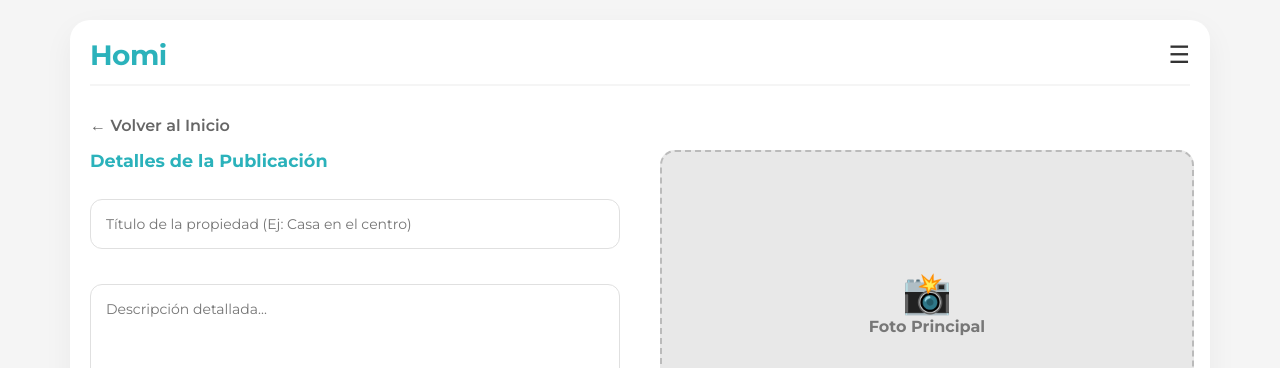
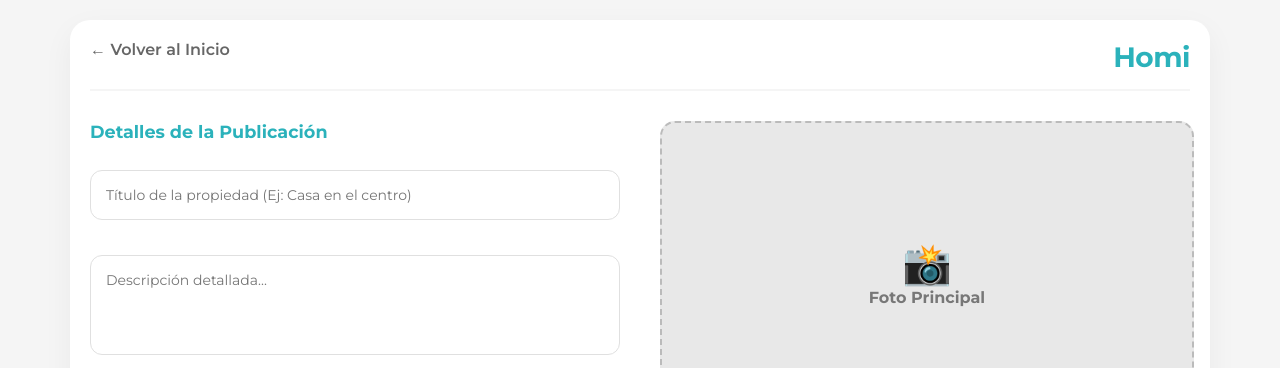
Before and after one commit to angelito05/Homi, a Flask app: page /crear-publicacion in a window 1280 px wide. Shown: the top 368 px of the page. Run offline with Flask 3, Linux system fonts and the light colour scheme; the visitor is signed in with stand-in values (Sample User, id 1); some libraries are stand-ins or nearby versions.

Commit message:
correccion en la posicion del boton de regresar en publicaciones

```diff
--- a/src/templates/Publicaciones.html
+++ b/src/templates/Publicaciones.html
@@ -20,14 +20,14 @@
 
     <div class="pub-container">
         <div class="pub-header">
+            <div style="margin-bottom: 15px;">
+                    <a href="{{ url_for('home') }}" style="text-decoration: none; color: #666;">&larr; Volver al Inicio</a>
+            </div>
             <div class="homi-logo">
                 <span class="logo-text">Homi</span>
             </div>
-            <div class="menu-icon">&#9776;</div>
         </div>
-        <div style="margin-bottom: 15px;">
-                    <a href="{{ url_for('home') }}" style="text-decoration: none; color: #666;">&larr; Volver al Inicio</a>
-        </div>
+
 
         <form action="/crear-publicacion" method="POST" enctype="multipart/form-data">
             {{ form.csrf_token }}
```
